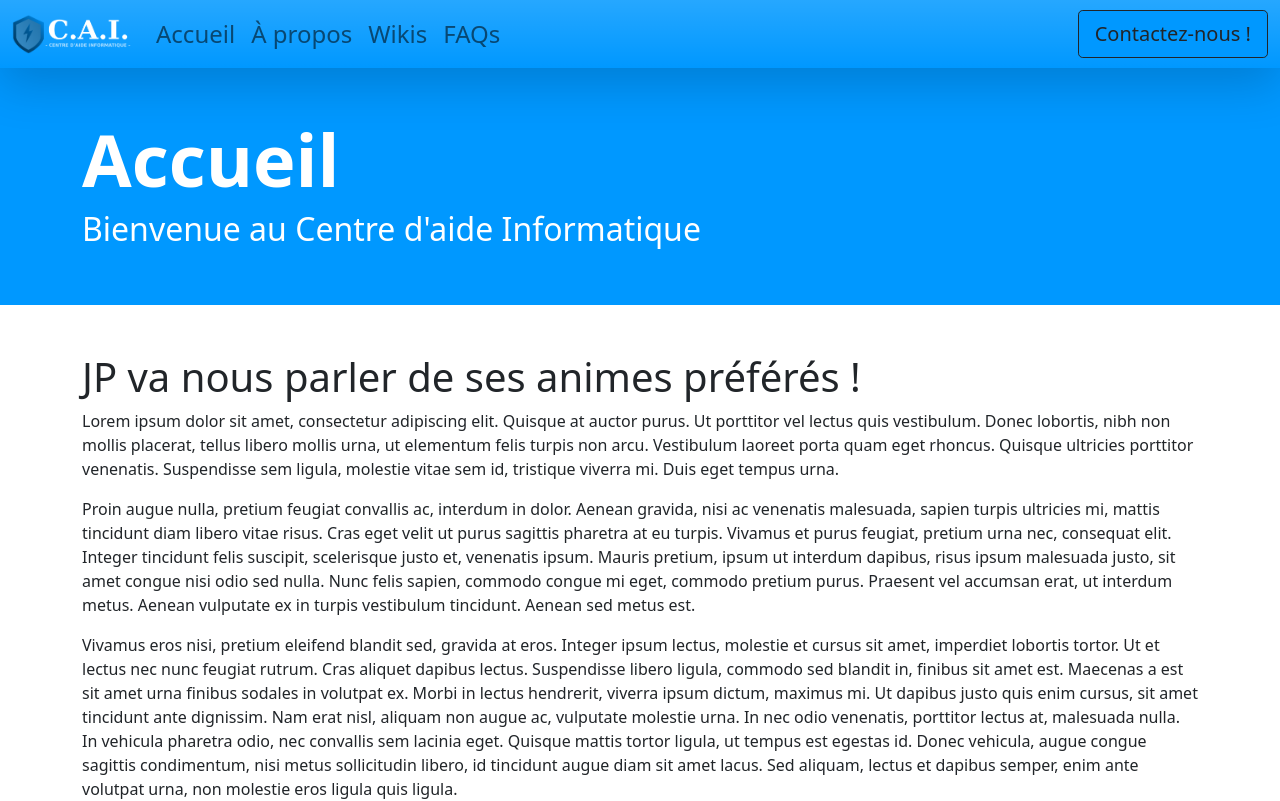
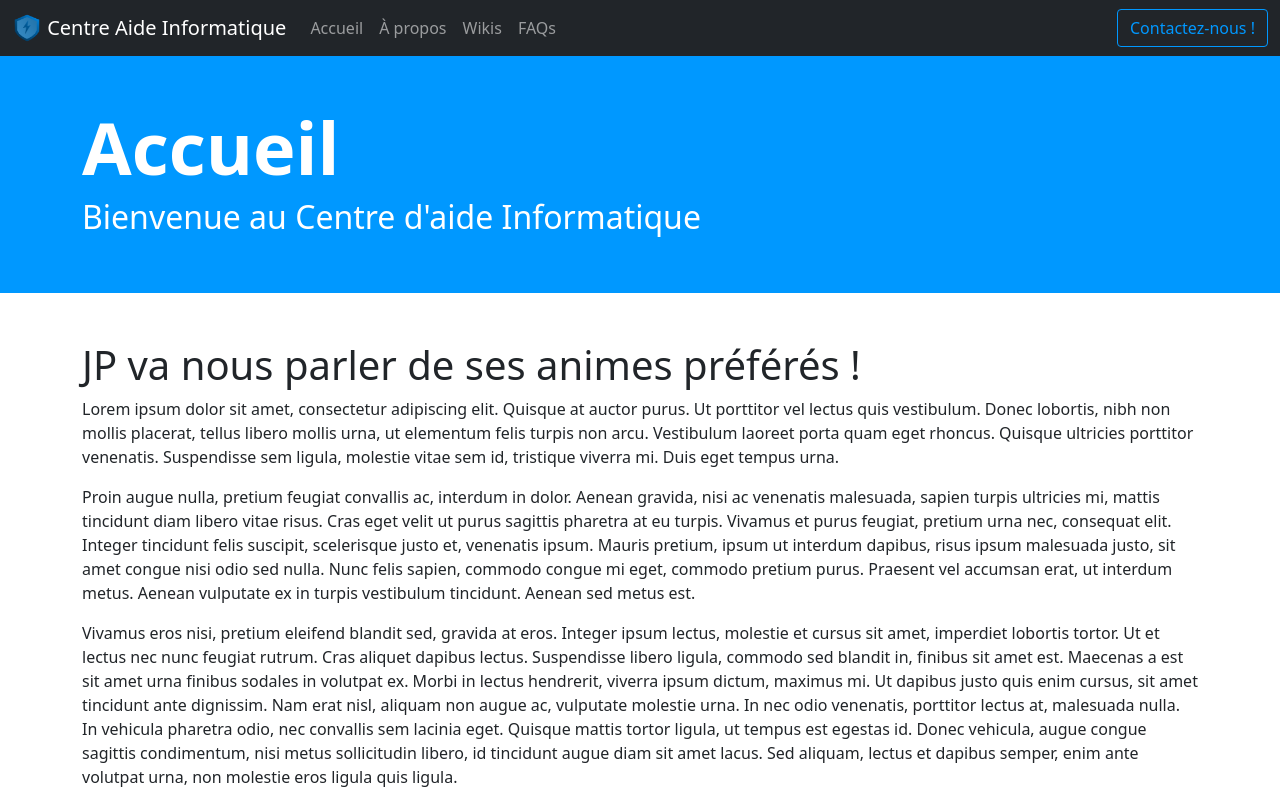
Before and after one commit to darkhappy/projet-soutien, a React (Create React App) app: page / in a window 1280 px wide. Shown: the top 801 px of the page. Built offline with nearby package versions, Linux system fonts and the light colour scheme.

Commit message:
Made navbar cuter

```diff
--- a/src/components/NavBar.jsx
+++ b/src/components/NavBar.jsx
@@ -1,23 +1,25 @@
-import { Button, Navbar } from "react-bootstrap";
-import { Nav } from 'react-bootstrap';
-import { Container } from 'react-bootstrap';
-import LogoImage from "../img/Logo_site.png";
+import { Button, Container, Image, Nav, Navbar } from "react-bootstrap";
+import LogoImage from "../img/Shield_Logo.png";
+
 export default function NavBar() {
   return (
-    <Navbar className={"navbar navbar-expand-lg navbar-light bg-primary bg-gradient shadow-lg sticky-top"}>
+    <Navbar bg="dark" variant="dark" sticky="top" expand="lg">
       <Container fluid>
-        <Navbar.Brand href="../routes/Home.jsx"><img style={{height:'40px',width:'120px'}} src={ LogoImage }/></Navbar.Brand>
+        <Navbar.Brand href="../routes/Home.jsx">
+          <img height={30} width={30} src={LogoImage} className="d-inline-block align-top"  alt="Logo"/>
+          {" "}Centre Aide Informatique
+        </Navbar.Brand>
         <Navbar.Toggle aria-controls="basic-navbar-nav" />
         <Navbar.Collapse id="basic-navbar-nav">
-          <Nav className="me-auto fs-4">
+          <Nav className="me-auto">
             <Nav.Link href="#">Accueil</Nav.Link>
             <Nav.Link href="#">À propos</Nav.Link>
             <Nav.Link href="#">Wikis</Nav.Link>
             <Nav.Link href="#">FAQs</Nav.Link>
           </Nav>
+          <Button variant="outline-primary">Contactez-nous !</Button>
         </Navbar.Collapse>
-        <Button className="btn btn-primary btn-lg btn-outline-dark">Contactez-nous !</Button>
       </Container>
     </Navbar>
-  );
+);
 }
```
